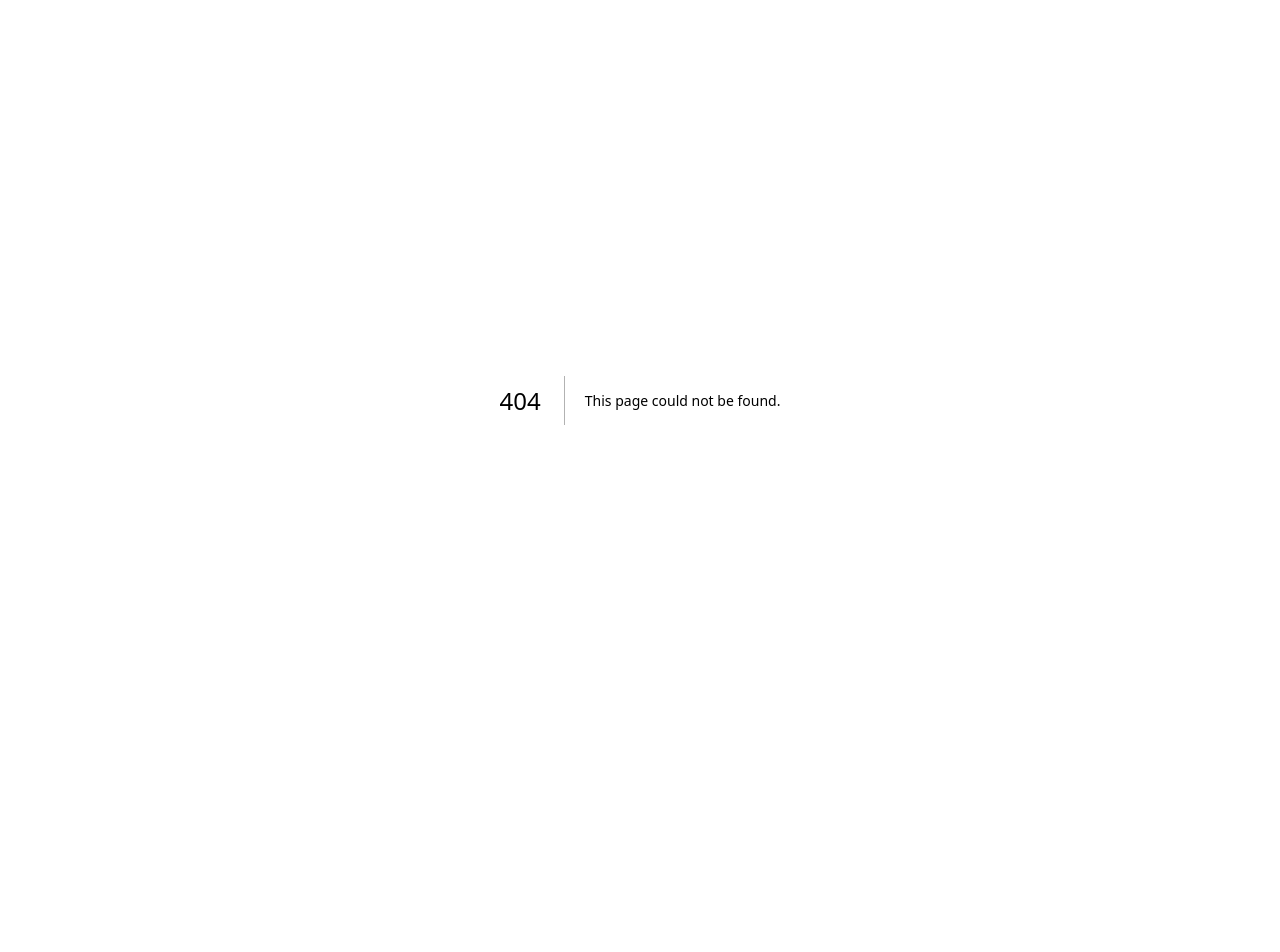
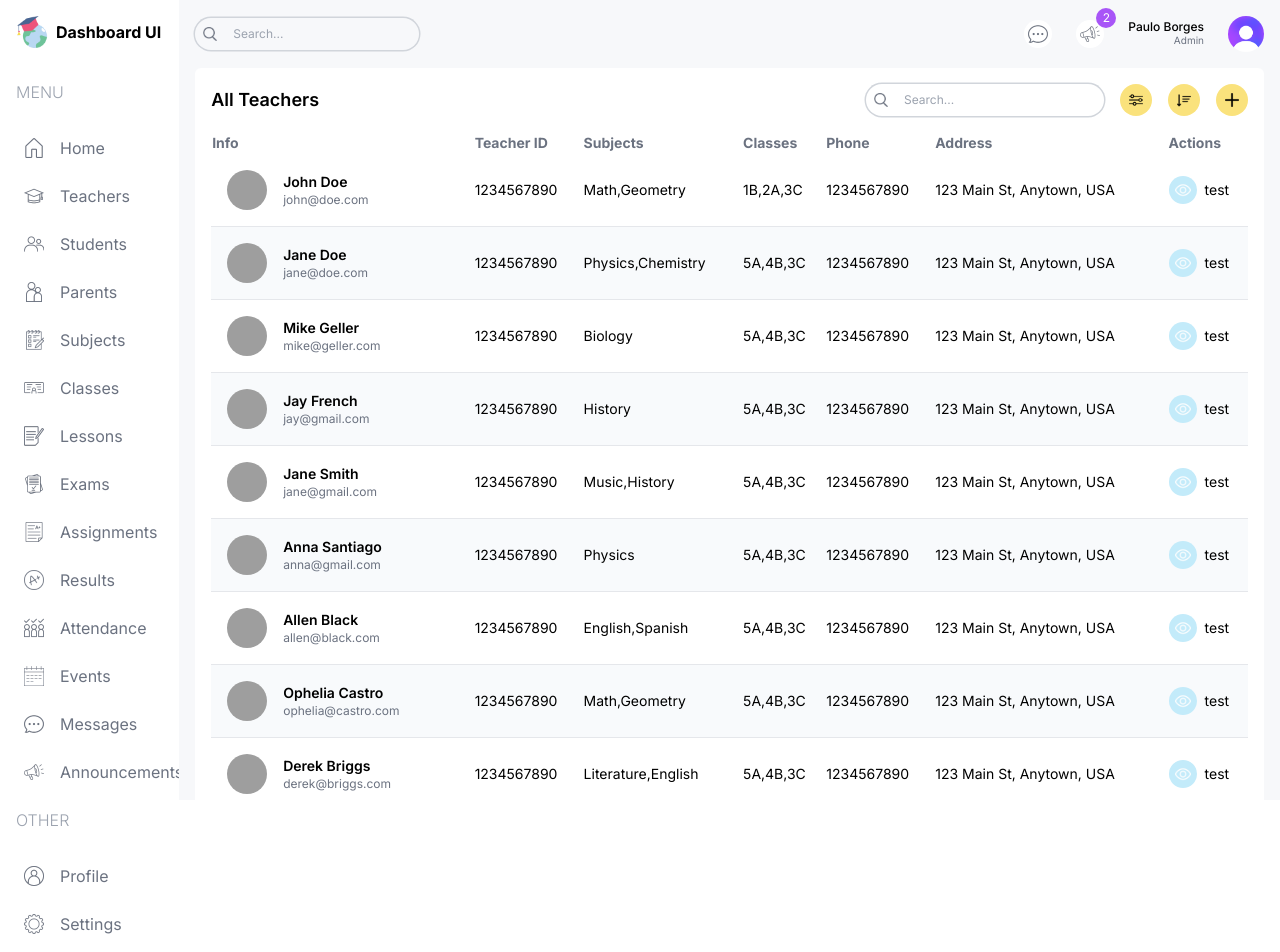
Before and after one commit to pauloborges-hub/nextjs-dashboard-ui, a Next.js app: page /list/teachers in a window 1280 px wide. Before the commit this address had no page. Shown: the top 952 px of the page. Before the commit the page ends 800 px from the top, so only its background shows below. Built offline with nearby package versions, Linux system fonts and the light colour scheme; grey boxes are pictures that could not be loaded.

Commit message:
feat: add Pagination, Table and TableSearch components; implement lists on the teachers page

```diff
--- a/next.config.mjs
+++ b/next.config.mjs
@@ -1,4 +1,8 @@
 /** @type {import('next').NextConfig} */
-const nextConfig = {};
+const nextConfig = {
+  images: {
+    remotePatterns: [{ hostname: 'images.pexels.com' }]
+  }
+};
 
 export default nextConfig;
--- /dev/null
+++ b/src/app/(dashboard)/list/teachers/page.tsx
@@ -0,0 +1,127 @@
+import Pagination from "@/components/Pagination"
+import Table from "@/components/Table"
+import TableSearch from "@/components/TableSearch"
+import { role, teachersData } from "@/lib/data";
+import Image from "next/image"
+import Link from "next/link";
+
+type Teacher = {
+  id: number;
+  teacherId: string;
+  name: string;
+  email?: string;
+  photo: string;
+  phone: string;
+  subjects: string[];
+  classes: string[];
+  address: string;
+};
+
+const columns = [
+  {
+    header: "Info",
+    accessor: "info",
+  },
+  {
+    header: "Teacher ID",
+    accessor: "teacherId",
+    className: "hidden md:table-cell",
+  },
+  {
+    header: "Subjects",
+    accessor: "subjects",
+    className: "hidden md:table-cell",
+  },
+  {
+    header: "Classes",
+    accessor: "classes",
+    className: "hidden md:table-cell",
+  },
+  {
+    header: "Phone",
+    accessor: "phone",
+    className: "hidden lg:table-cell",
+  },
+  {
+    header: "Address",
+    accessor: "address",
+    className: "hidden lg:table-cell",
+  },
+  {
+    header: "Actions",
+    accessor: "action",
+  },
+];
+
+const TeacherListPage = () => {
+  const renderRow = (item: Teacher) => (
+    <tr
+      key={item.id}
+      className="border-b border-gray-200 even:bg-slate-50 text-sm hover:bg-lamaPurpleLight"
+    >
+      <td className="flex items-center gap-4 p-4">
+        <Image
+          src={item.photo}
+          alt=""
+          width={40}
+          height={40}
+          className="md:hidden xl:block w-10 h-10 rounded-full object-cover"
+        />
+        <div className="flex flex-col">
+          <h3 className="font-semibold">{item.name}</h3>
+          <p className="text-xs text-gray-500">{item?.email}</p>
+        </div>
+      </td>
+      <td className="hidden md:table-cell">{item.teacherId}</td>
+      <td className="hidden md:table-cell">{item.subjects.join(",")}</td>
+      <td className="hidden md:table-cell">{item.classes.join(",")}</td>
+      <td className="hidden md:table-cell">{item.phone}</td>
+      <td className="hidden md:table-cell">{item.address}</td>
+      <td>
+        <div className="flex items-center gap-2">
+          <Link href={`/list/teachers/${item.id}`}>
+            <button className="w-7 h-7 flex items-center justify-center rounded-full bg-lamaSky">
+              <Image src="/view.png" alt="" width={16} height={16} />
+            </button>
+          </Link>
+          {role === "admin" && (
+            <p>test</p>
+            // <button className="w-7 h-7 flex items-center justify-center rounded-full bg-lamaPurple">
+            //   <Image src="/delete.png" alt="" width={16} height={16} />
+            // </button>
+            // <FormModal table="teacher" type="delete" id={item.id} />
+          )}
+        </div>
+      </td>
+    </tr>
+  );
+
+  return (
+    <div className="bg-white p-4 rounded-md flex-1 m-4 mt-0">
+      {/* TOP */}
+      <div className="flex items-center justify-between">
+        <h1 className="hidden md:block text-lg font-semibold">All Teachers</h1>
+        <div className="flex flex-col md:flex-row items-center gap-4 w-full md:w-auto">
+          <TableSearch />
+          <div className="flex items-center gap-4 self-end">
+            <button className="w-8 h-8 flex items-center justify-center rounded-full bg-lamaYellow">
+              <Image src='/filter.png' alt="filter" width={14} height={14} />
+            </button>
+            <button className="w-8 h-8 flex items-center justify-center rounded-full bg-lamaYellow">
+              <Image src='/sort.png' alt="filter" width={14} height={14} />
+            </button>
+            <button className="w-8 h-8 flex items-center justify-center rounded-full bg-lamaYellow">
+              <Image src='/plus.png' alt="filter" width={14} height={14} />
+            </button>
+          </div>
+        </div>
+      </div>
+      {/* LIST */}
+      <Table columns={columns} renderRow={renderRow} data={teachersData} />
+      {/* PAGINATION */}
+      <Pagination />
+    </div>
+  )
+}
+
+export default TeacherListPage
--- /dev/null
+++ b/src/components/Pagination.tsx
@@ -0,0 +1,24 @@
+const Pagination = () => {
+  return (
+    <div className="p-4 flex items-center justify-between text-gray-500">
+      <button
+        disabled
+        className="py-2 px-4 rounded-md bg-slate-200 text-xs font-semibold disabled:opacity-50 disabled:cursor-not-allowed"
+      >
+        Prev
+      </button>
+      <div className="flex items-center gap-2 text-sm">
+        <button className="px-2 rounded-sm bg-lamaSky">1</button>
+        <button className="px-2 rounded-sm ">2</button>
+        <button className="px-2 rounded-sm ">3</button>
+        ...
+        <button className="px-2 rounded-sm ">10</button>
+      </div>
+      <button className="py-2 px-4 rounded-md bg-slate-200 text-xs font-semibold disabled:opacity-50 disabled:cursor-not-allowed">
+        Next
+      </button>
+    </div>
+  )
+}
+
+export default Pagination
--- /dev/null
+++ b/src/components/Table.tsx
@@ -0,0 +1,24 @@
+const Table = ({
+  columns,
+  renderRow,
+  data
+}: {
+  columns: { header: string; accessor: string; className?: string }[]
+  renderRow: (item: any) => React.ReactNode
+  data: any[]
+}) => {
+  return (
+    <table className="w-full mt-4">
+      <thead>
+        <tr className="text-left text-gray-500 text-sm">
+          {columns.map((col) => (
+            <th key={col.accessor} className={col.className}>{col.header}</th>
+          ))}
+        </tr>
+      </thead>
+      <tbody>{data.map((item) => renderRow(item))}</tbody>
+    </table>
+  )
+}
+
+export default Table
--- /dev/null
+++ b/src/components/TableSearch.tsx
@@ -0,0 +1,12 @@
+import Image from "next/image"
+
+const TableSearch = () => {
+  return (
+    <div className="w-full md:w-auto flex items-center gap-2 text-xs rounded-full ring-[1.5px] ring-gray-300 px-2">
+      <Image src='/search.png' alt="search" width={14} height={14} />
+      <input type="text" placeholder="Search..." className="w-[200px] p-2 bg-transparent outline-none" />
+    </div>
+  )
+}
+
+export default TableSearch
```
